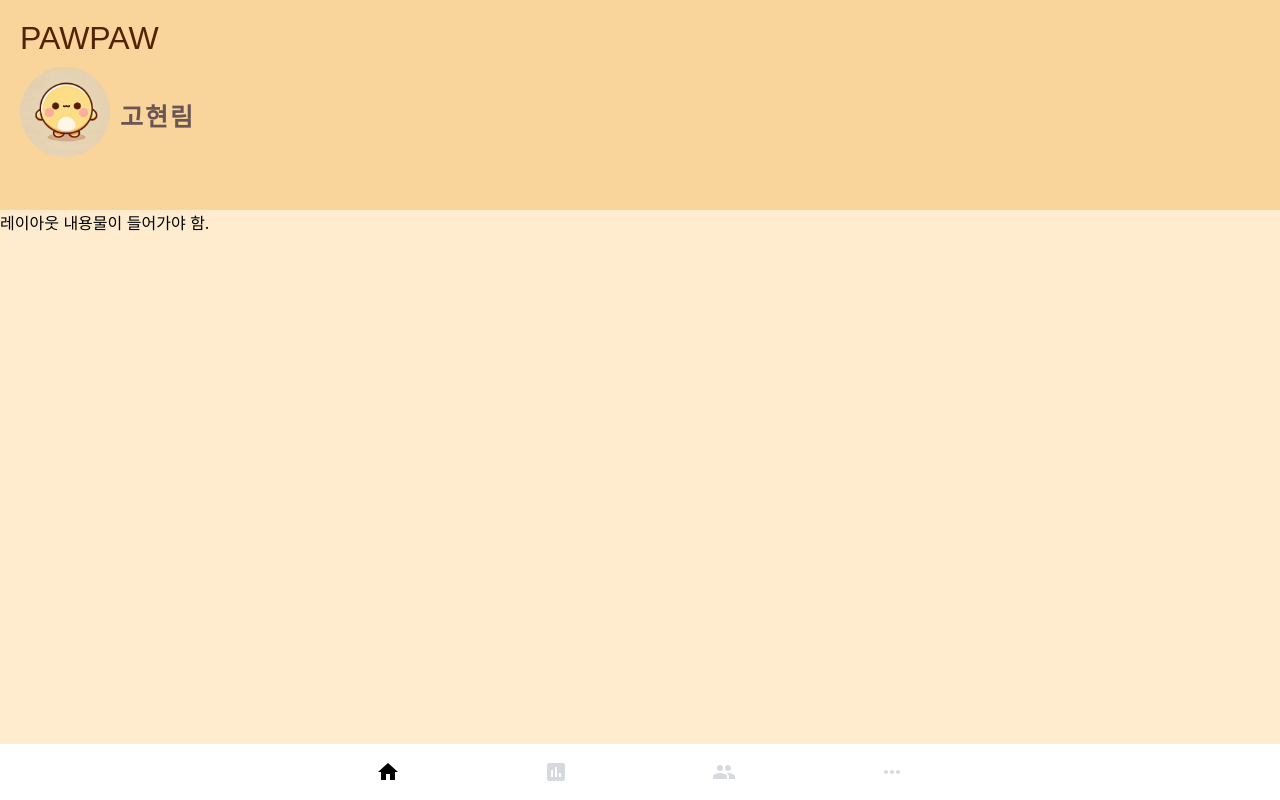
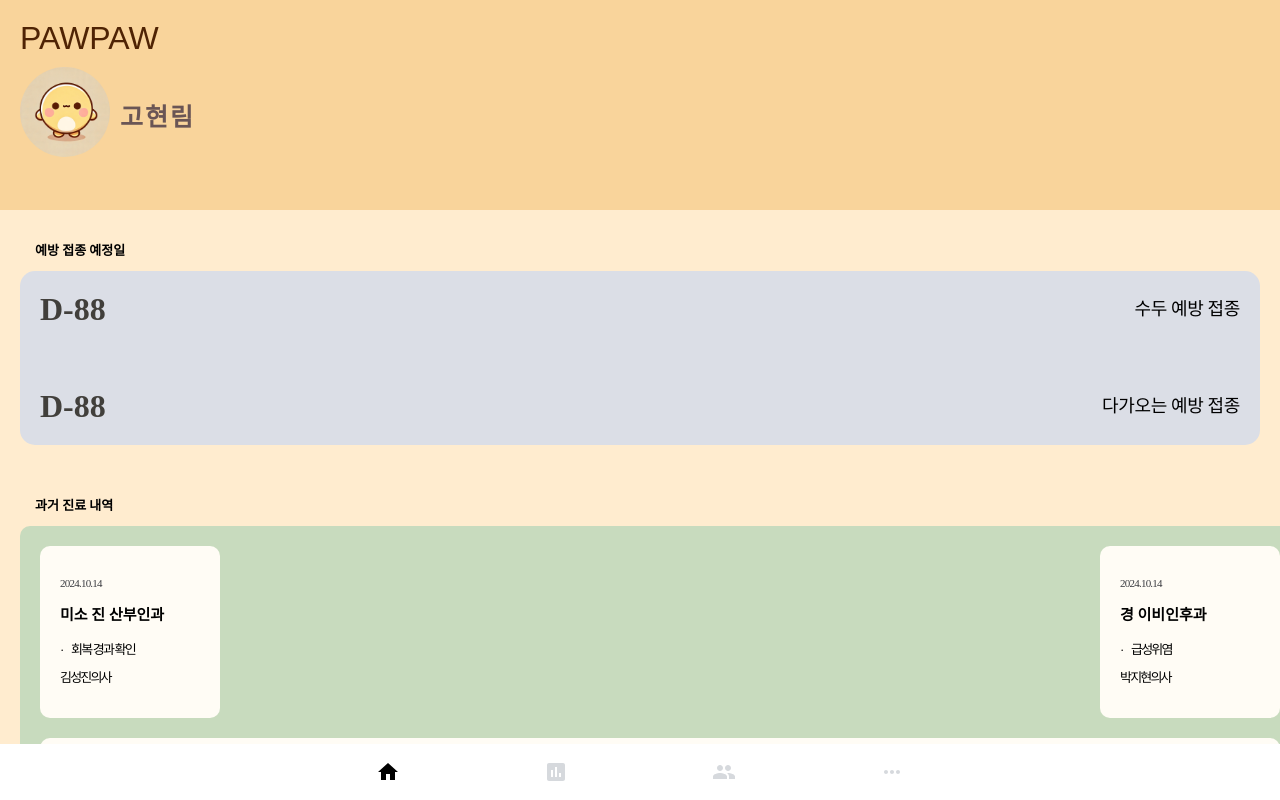
Before and after one commit to sunny3631/PawPaw-FE, a React (Create React App) app: page / in a window 1280 px wide. Shown: the top 800 px of the page. Built offline with nearby package versions, Linux system fonts and the light colour scheme.

Commit message:
design: dashboard

```diff
--- a/src/pages/DashBorad.jsx
+++ b/src/pages/DashBorad.jsx
@@ -1,9 +1,12 @@
 import Layout from "../components/common/Layout";
+import MedicalHistory from "../components/medicalHistory/MedicalHistroy";
+import VaccineDate from "../components/vaccine/VaccineDate";
 
-const DashBoard = ({ name, imgUrl }) => {
+const DashBoard = ({ name, age, imgUrl }) => {
   return (
-    <Layout name={name} imgUrl={imgUrl}>
-      레이아웃 내용물이 들어가야 함.
+    <Layout name={name} age={age} imgUrl={imgUrl}>
+      <VaccineDate />
+      <MedicalHistory />
     </Layout>
   );
 };
```
